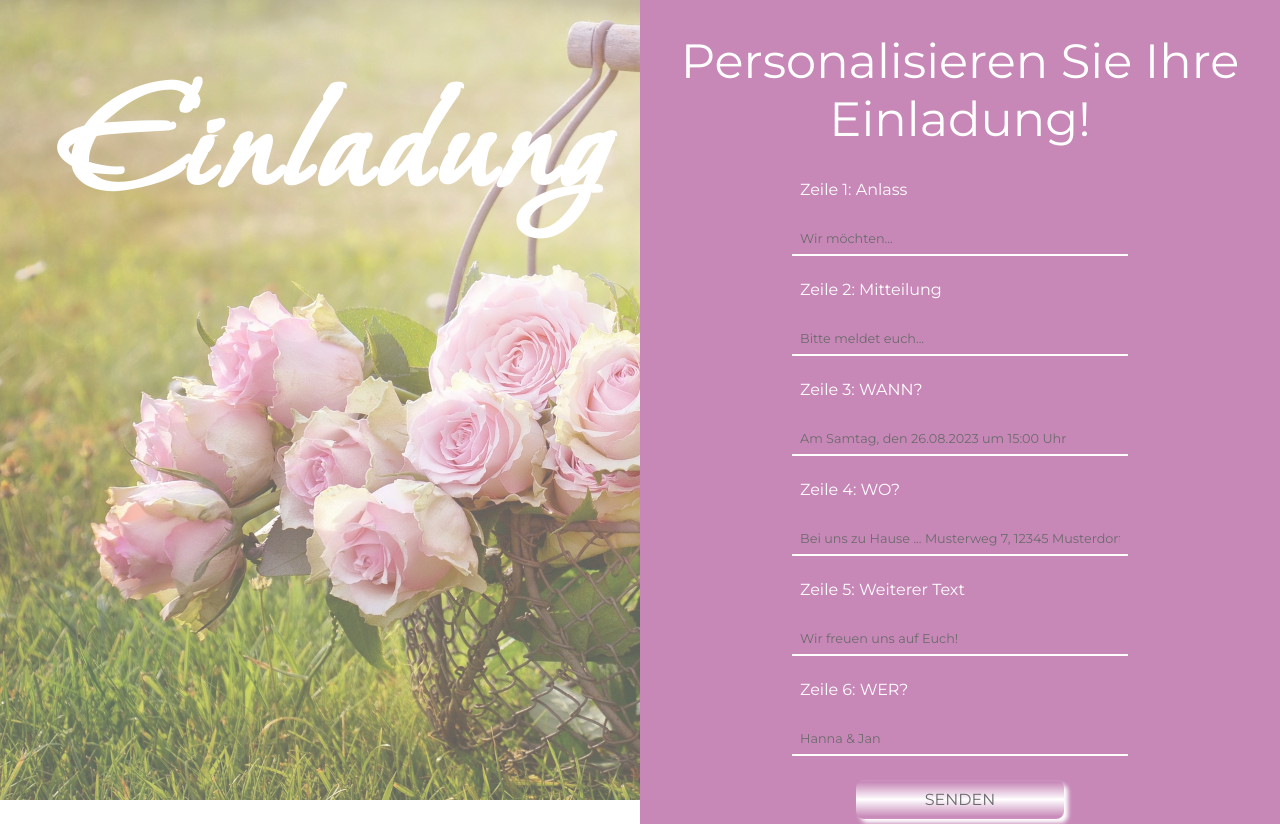
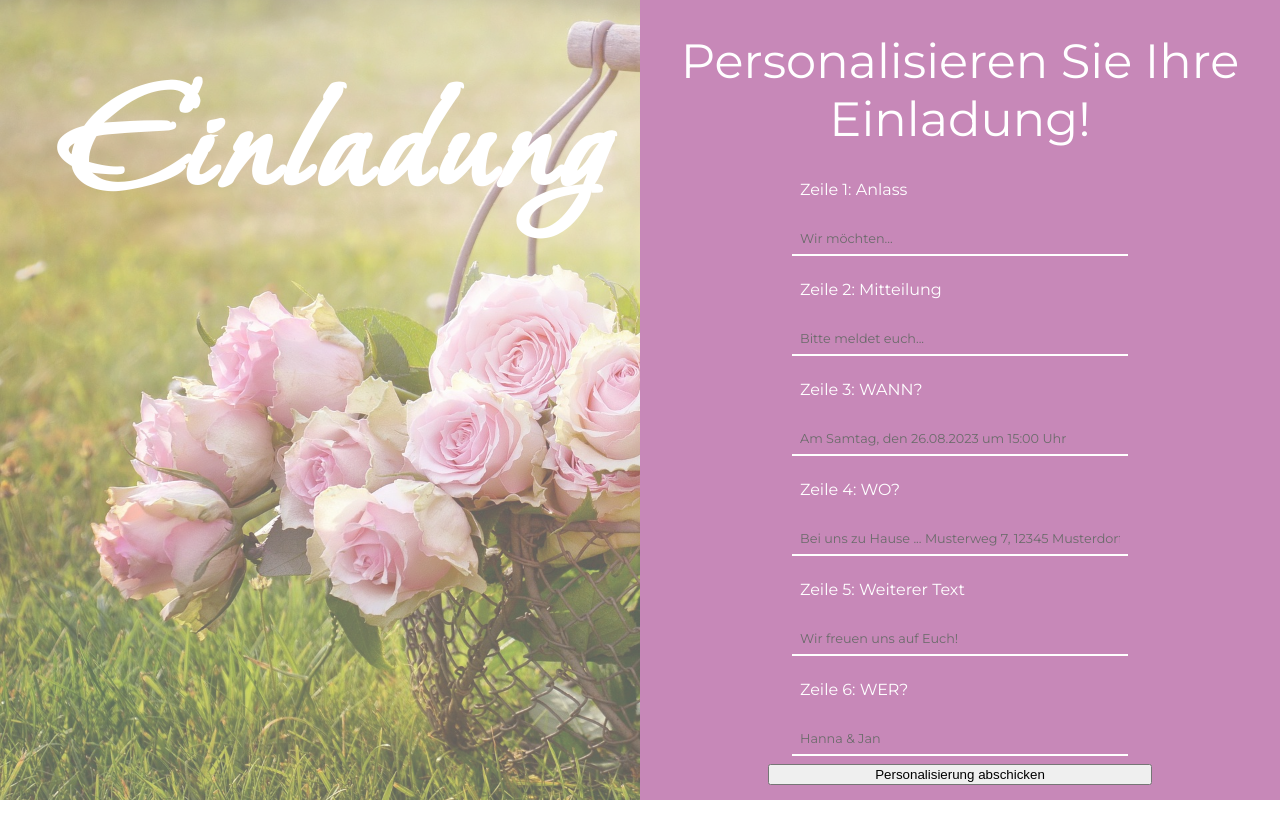
Before and after one commit to CarolaZapp/dieParty_FE, a React (Vite) app: page /invitationCreate in a window 1280 px wide. Shown: the top 824 px of the page. Built offline with nearby package versions, Linux system fonts and the light colour scheme.

Commit message:
buttons updated

```diff
--- a/src/components/E2D2GuestRegister.jsx
+++ b/src/components/E2D2GuestRegister.jsx
@@ -79,6 +79,7 @@ const E2D2RegisterGuest = () => {
         <div className={styles.centerStripeD2}>
           <h1 className={styles.headline}>Geburtstag</h1>
           <hr />
+          <h2 className={styles.title}>Rückmeldung</h2>
           <form className={styles.form} onSubmit={handleSubmit}>
             <p className={styles.paragraph}>Kannst Du, könnt Ihr kommen?</p>
             <div className={styles.radio}>
@@ -249,7 +250,7 @@ const E2D2RegisterGuest = () => {
               onChange={handleChange}
               value={formData.comment}
             />
-            <button className="submit">Senden</button>
+            <button className="submitLarge">Rückmeldung abschicken</button>
           </form>
         </div>
       </div>
--- a/src/components/E2D2InvitationCreateSlide.jsx
+++ b/src/components/E2D2InvitationCreateSlide.jsx
@@ -147,7 +147,7 @@ const E2D2InvitationCreateSlide = ({ setInvitation }) => {
               />
             </div>
 
-            <button className="submit">Senden</button>
+            <button className="submitLarge">Personalisierung abschicken</button>
           </form>
         </div>
       </div>
--- a/src/components/E2D2ThanksCreateSlide.jsx
+++ b/src/components/E2D2ThanksCreateSlide.jsx
@@ -224,7 +224,7 @@ const E2D2ThanksCreateSlide = () => {
                 value={formData.comment}
               />
             </div>
-            <button className="submit">Senden</button>
+            <button className="submitLarge">Personalisierung abschicken</button>
           </form>
         </div>
       </div>
```
